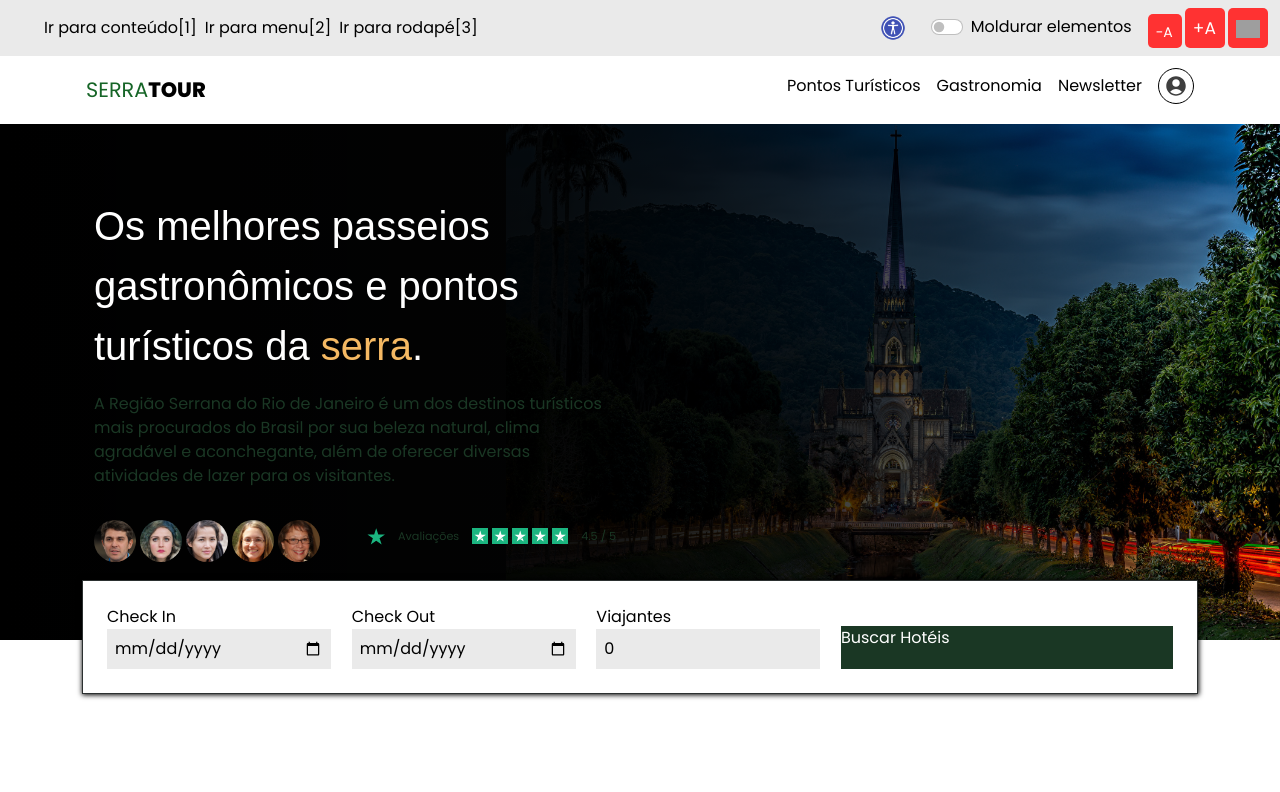
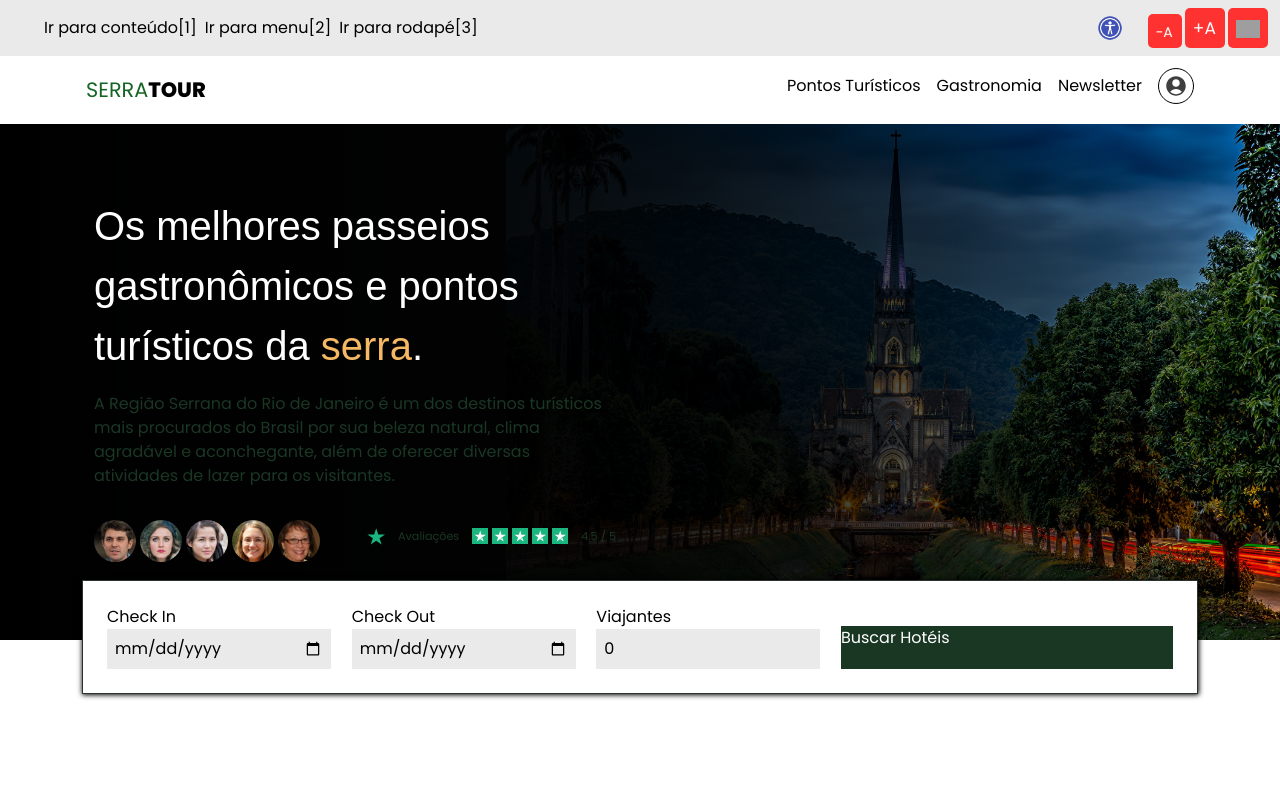
Before and after one commit to AbJoia/oficina-acessibilidade-desafio, a React (Vite) app: page / in a window 1280 px wide. Shown: the top 792 px of the page. Built offline with nearby package versions, Linux system fonts and the light colour scheme; grey boxes are pictures that could not be loaded; a web font is replaced by a local one.

Commit message:
chore: remocao moldura opcional

```diff
--- a/src/components/Acessibilidade/index.jsx
+++ b/src/components/Acessibilidade/index.jsx
@@ -11,11 +11,6 @@ export function Acessibilidade() {
   const {darkThemeIsActive, handleTheme} = useContext(ThemeContext);
   //const selectors = "h1, h2, p, a, span, li, label, input, button";
   //const outlineStyle = "*:focus{outline: 5px solid var(--azul-primario)};";
-
-  function handleOutlineIsActive(event){
-    setOutlineIsActive(!outlineIsActive);
-    alert("Metodo outline não implementado");
-  }
 
   function handleFontSize(updateValue){
     alert("Metodo handleFontSize não implementado");
@@ -53,14 +48,6 @@ export function Acessibilidade() {
             alt=""
           />
           </div>
-          <Form.Switch
-            id="sw-20"
-            type="switch"
-            label="Moldurar elementos"
-            checked={outlineIsActive}
-            onChange={(e) => handleOutlineIsActive(e)}
-            onKeyDown={(e) => handleOutlineIsActive(e)}
-          />
           <div id="container-botoes">
             <div
               id="diminuir"
```
